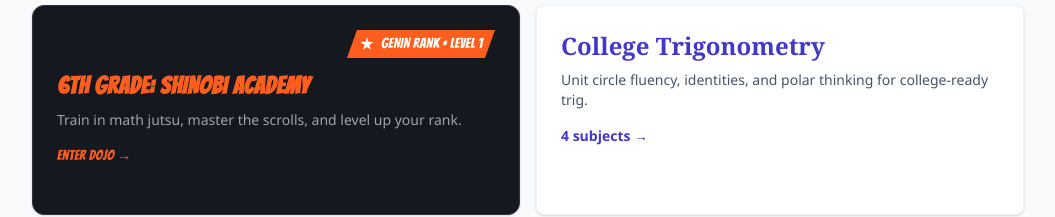
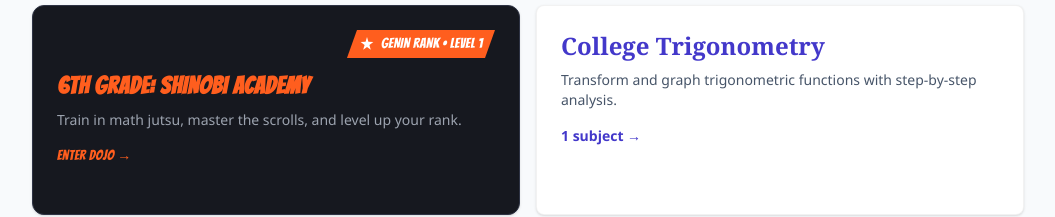
Before and after one commit to Baltindors/levelup-lab, a Vue app: page / in a window 1280 px wide. Shown: the part 229-446 px from the top of the page, without its empty margins (112-1167 px from the left). Built offline with nearby package versions, Linux system fonts and the light colour scheme; the HTML template or start-up script is replaced by a standard one.

Commit message:
updated modules

```diff
--- a/src/components/exercises/SpellingExercise.vue
+++ b/src/components/exercises/SpellingExercise.vue
@@ -625,7 +625,7 @@ onUnmounted(() => {
         role="status"
       >
         <p class="display text-xl tracking-wide text-[#ffaa00] sm:text-2xl">
-          SCROLL IV FULLY MASTERED • RANK LEVEL UP UNLOCKED!
+          SCROLL I FULLY MASTERED • RANK LEVEL UP UNLOCKED!
         </p>
         <button
           type="button"
--- a/src/data/mockData.js
+++ b/src/data/mockData.js
@@ -16,75 +16,9 @@ export const mockData = {
       },
       subjects: [
         {
-          id: 'fractions-decimals',
-          name: 'Math — Fractions & Decimals',
-          missionTitle: 'Scroll I: Fractions & Decimals Jutsu',
-          difficulty: 'B-Rank Mission',
-          status: 'Scroll Unlocked',
-          description: 'Compare fractions, convert decimals, and solve everyday number problems.',
-          exercises: [
-            {
-              id: 'fraction-pizza-slices',
-              title: 'Pizza Slice Fractions',
-              exerciseType: 'multiple-choice',
-              content: 'Choose the fraction that matches the shaded pizza slices.',
-              question: 'A pizza is cut into 8 equal slices. 3 slices are eaten. What fraction of the pizza is left?',
-              options: [
-                { id: 'a', label: '3/8' },
-                { id: 'b', label: '5/8' },
-                { id: 'c', label: '1/2' },
-                { id: 'd', label: '8/3' },
-              ],
-              correctOptionId: 'b',
-            },
-          ],
-        },
-        {
-          id: 'ecosystems',
-          name: 'Science — Ecosystems',
-          missionTitle: 'Scroll II: Ecosystems',
-          difficulty: 'C-Rank Mission',
-          status: 'Scroll Unlocked',
-          description: 'Food webs, habitats, and how living things depend on each other.',
-          exercises: [
-            {
-              id: 'food-web-flashcards',
-              title: 'Food Web Flashcards',
-              exerciseType: 'flashcard',
-              content: 'Flip cards to match producers, consumers, and decomposers.',
-              front: 'What do we call an organism that makes its own food using sunlight?',
-              back: 'A producer (for example, a green plant or algae).',
-            },
-          ],
-        },
-        {
-          id: 'language-arts',
-          name: 'Language Arts',
-          missionTitle: 'Scroll III: Language Arts Seals',
-          difficulty: 'C-Rank Mission',
-          status: 'Scroll Unlocked',
-          description: 'Grammar, vocabulary, and short reading passages.',
-          exercises: [
-            {
-              id: 'figurative-language-quiz',
-              title: 'Figurative Language Quiz',
-              exerciseType: 'multiple-choice',
-              content: 'Identify similes, metaphors, and idioms in short sentences.',
-              question: 'Which sentence contains a simile?',
-              options: [
-                { id: 'a', label: 'The classroom was a zoo.' },
-                { id: 'b', label: 'She ran as fast as lightning.' },
-                { id: 'c', label: 'Break a leg before the play!' },
-                { id: 'd', label: 'Time flies when you are having fun.' },
-              ],
-              correctOptionId: 'b',
-            },
-          ],
-        },
-        {
           id: 'spelling-jutsu',
           name: 'Language Arts — Spelling',
-          missionTitle: 'Scroll IV: Spelling Jutsu',
+          missionTitle: 'Scroll I: Spelling Jutsu',
           difficulty: 'B-Rank Mission',
           status: 'Scroll Unlocked',
           description: 'Hear the word, match the seal, and spell it until the streak holds.',
@@ -113,7 +47,7 @@ export const mockData = {
       id: 'college-trig',
       name: 'College Trigonometry',
       theme: 'theme-college-trig',
-      blurb: 'Unit circle fluency, identities, and polar thinking for college-ready trig.',
+      blurb: 'Transform and graph trigonometric functions with step-by-step analysis.',
       subjects: [
         {
           id: 'graphing-trig',
@@ -217,56 +151,6 @@ export const mockData = {
             },
           ],
         },
-        {
-          id: 'unit-circle-radians',
-          name: 'Unit Circle & Radians',
-          description: 'Convert degrees and radians and locate standard angles on the unit circle.',
-          exercises: [
-            {
-              id: 'unit-circle-explorer',
-              title: 'Unit Circle Explorer',
-              exerciseType: 'graph-interactive',
-              content:
-                'Explore angles on the unit circle and read off sine and cosine. Interactive graph coming soon.',
-            },
-          ],
-        },
-        {
-          id: 'trig-identities',
-          name: 'Trigonometric Identities',
-          description: 'Pythagorean, reciprocal, and angle-addition identities.',
-          exercises: [
-            {
-              id: 'identity-drill',
-              title: 'Identity Drill',
-              exerciseType: 'flashcard',
-              content: 'Recall core trig identities from flashcards.',
-              front: 'What is the Pythagorean identity relating sin θ and cos θ?',
-              back: 'sin²θ + cos²θ = 1',
-            },
-          ],
-        },
-        {
-          id: 'vectors-polar',
-          name: 'Vectors & Polar Coordinates',
-          description: 'Convert between rectangular and polar form and work with vector components.',
-          exercises: [
-            {
-              id: 'polar-conversion-check',
-              title: 'Polar Conversion Check',
-              exerciseType: 'multiple-choice',
-              content: 'Select the correct polar form for a given rectangular point.',
-              question: 'Convert the point (0, 2) from rectangular to polar form (r, θ), with θ in radians.',
-              options: [
-                { id: 'a', label: '(2, 0)' },
-                { id: 'b', label: '(2, π/2)' },
-                { id: 'c', label: '(2, π)' },
-                { id: 'd', label: '(√2, π/4)' },
-              ],
-              correctOptionId: 'b',
-            },
-          ],
-        },
       ],
     },
   ],
--- a/src/views/GradeView.vue
+++ b/src/views/GradeView.vue
@@ -63,7 +63,7 @@ function scrollStatusClass(subject) {
       <p class="mt-2 text-[var(--color-muted)]">{{ grade.blurb }}</p>
     </div>
 
-    <div class="grid gap-4 sm:grid-cols-2">
+    <div :class="['grid gap-4', grade.subjects.length > 1 ? 'sm:grid-cols-2' : 'max-w-xl']">
       <RouterLink
         v-for="subject in grade.subjects"
         :key="subject.id"
--- a/src/views/Home.vue
+++ b/src/views/Home.vue
@@ -48,7 +48,7 @@ import { mockData } from '../data/mockData'
           <span class="dojo-cta-arrow" aria-hidden="true">→</span>
         </p>
         <p v-else class="mt-4 text-sm font-semibold text-[var(--color-primary)]">
-          {{ grade.subjects.length }} subjects →
+          {{ grade.subjects.length }} {{ grade.subjects.length === 1 ? 'subject' : 'subjects' }} →
         </p>
       </RouterLink>
     </div>
```
